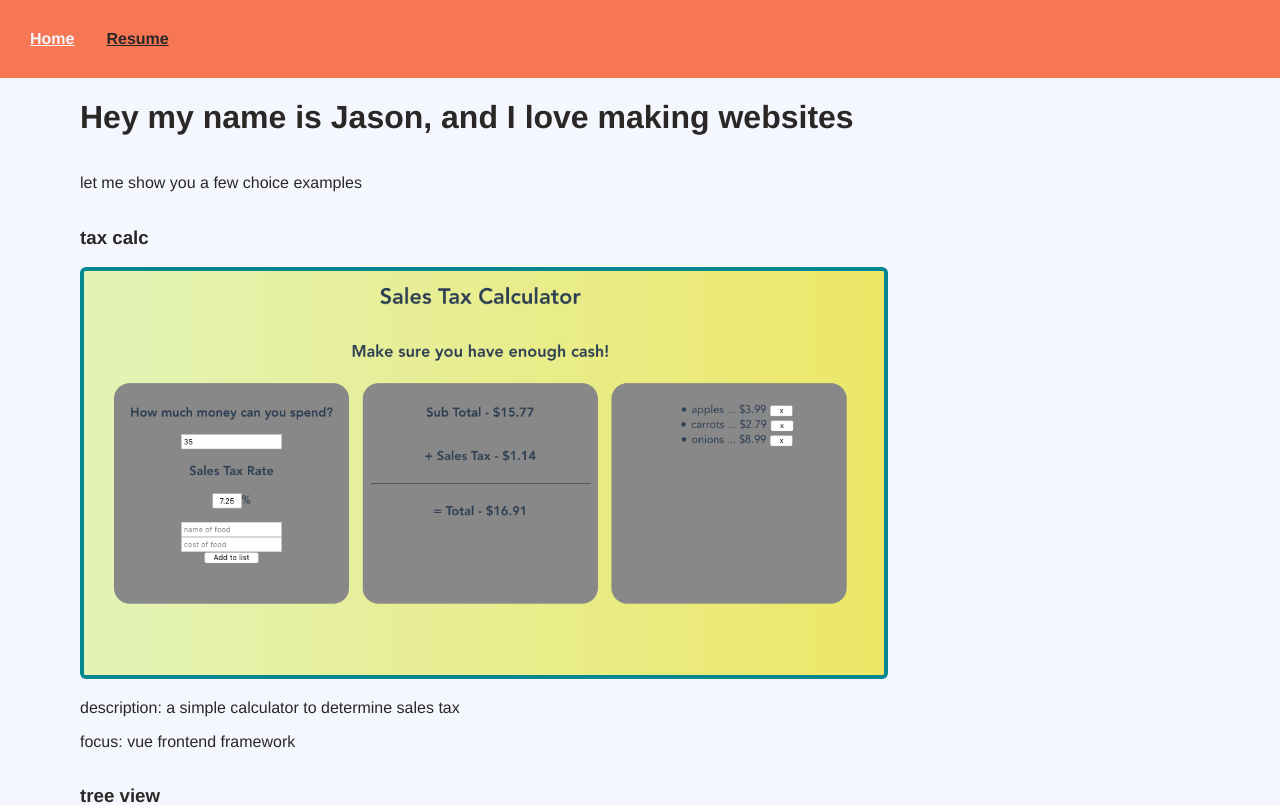
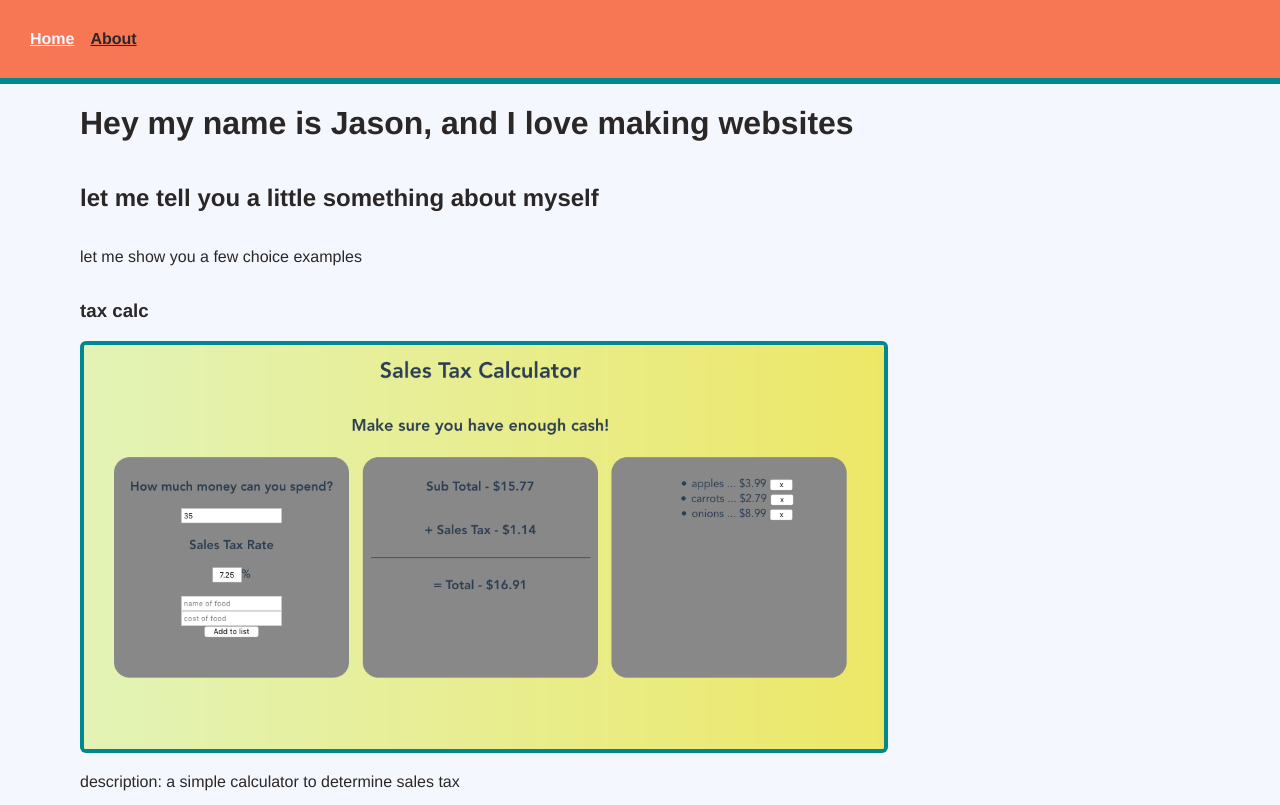
Before and after one commit to jbyer3/vue-portfolio-page, a Vue app: page /#/ in a window 1280 px wide. Shown: the top 805 px of the page. Built offline with nearby package versions, Linux system fonts and the light colour scheme.

Commit message:
add backgroundinfo component

```diff
--- a/src/App.vue
+++ b/src/App.vue
@@ -2,8 +2,7 @@
   <div id="app">
     <div id="nav">
       <router-link to="/">Home</router-link>
-      <router-link to="/resume">Resume</router-link>
-      <!-- <router-link to="/about"></router-link> -->
+      <router-link to="/about">About</router-link>
     </div>
     <router-view/>
   </div>
@@ -31,18 +30,16 @@ html, body {
 }
 
 #nav {
-  // display: none;
   display: flex;
-  // flex-direction: column;
   align-items: flex-start;
   padding: 30px;
   background: $orange;
+  border-bottom: $light-blue 0.4em solid;
   a {
     font-weight: bold;
     color: $black;
-    margin-right: 2rem;
+    margin-right: 1rem;
     &.router-link-exact-active {
-      // color: lighten($ofwhite, 15%);
       color: $offwhite;
     }
   }
--- /dev/null
+++ b/src/components/BackgroundInfo.vue
@@ -0,0 +1,43 @@
+<template>
+<div class="container">
+  <h1>Hey my name is Jason, and
+  I love making websites</h1>
+  <h2>let me tell you a little something <span>about myself</span></h2>
+</div>
+</template>
+
+<script>
+export default {
+  name: 'BackgroundInfo',
+  props: {
+    msg: String
+  },
+  data: () => ({
+
+  }),
+  computed: {
+
+  }
+}
+</script>
+
+<!-- Add "scoped" attribute to limit CSS to this component only -->
+<style scoped lang="scss">
+@import './src/sass/colors';
+
+.container {
+  display: flex;
+  flex-direction: column;
+  align-items: baseline;
+  margin-left: 5rem;
+}
+
+img {
+  width: 50rem;
+  padding: 0.24rem;
+  border-radius: 6px;
+  // background: lighten($light-blue, 65%);
+  background: $light-blue;
+}
+
+</style>
--- a/src/components/CurtainCall.vue
+++ b/src/components/ProjectsList.vue
@@ -1,7 +1,5 @@
 <template>
 <div class="container">
-  <h1>Hey my name is Jason, and
-  I love making websites</h1>
 
   <p>let me show you a few choice examples</p>
 
@@ -23,7 +21,7 @@
 
 <script>
 export default {
-  name: 'CurtainCall',
+  name: 'ProjectsList',
   props: {
     msg: String
   },
--- a/src/router.js
+++ b/src/router.js
@@ -15,12 +15,12 @@ export default new Router({
       }
     },
     {
-      path: '/resume',
-      name: 'resume',
+      path: '/about',
+      name: 'about',
       // route level code-splitting
       // this generates a separate chunk (about.[hash].js) for this route
       // which is lazy-loaded when the route is visited.
-      component: () => import(/* webpackChunkName: "about" */ './views/Resume.vue')
+      component: () => import(/* webpackChunkName: "about" */ './views/About.vue')
     }
   ]
 })
--- a/src/views/Home.vue
+++ b/src/views/Home.vue
@@ -1,33 +1,26 @@
 <template>
   <div class="home">
     <!-- <HelloWorld msg="Welcome to Your Vue.js App"/> -->
-    <!-- content, like stories goes vertically. parallax scrolling images -->
-    <!-- hover drawers on left and right for projects and contact respectively -->
-    <CurtainCall class="main" />
+    <BackgroundInfo/>
+    <ProjectsList/>
   </div>
 </template>
 
 <script>
 // @ is an alias to /src
 // import HelloWorld from '@/components/HelloWorld.vue'
-import CurtainCall from '@/components/CurtainCall.vue'
+import ProjectsList from '@/components/ProjectsList.vue'
+import BackgroundInfo from '@/components/BackgroundInfo.vue'
 
 export default {
   name: 'home',
   components: {
     // HelloWorld,
-    CurtainCall,
+    ProjectsList,
+    BackgroundInfo,
   },
   data: () => ({
 
   })
 }
 </script>
-
-<style lang="scss">
-@import './src/sass/colors';
-
-.home {
-  color: $black;
-}
-</style>
```
Also changed, not shown: src/views/About.vue (renamed from src/views/Resume.vue).
